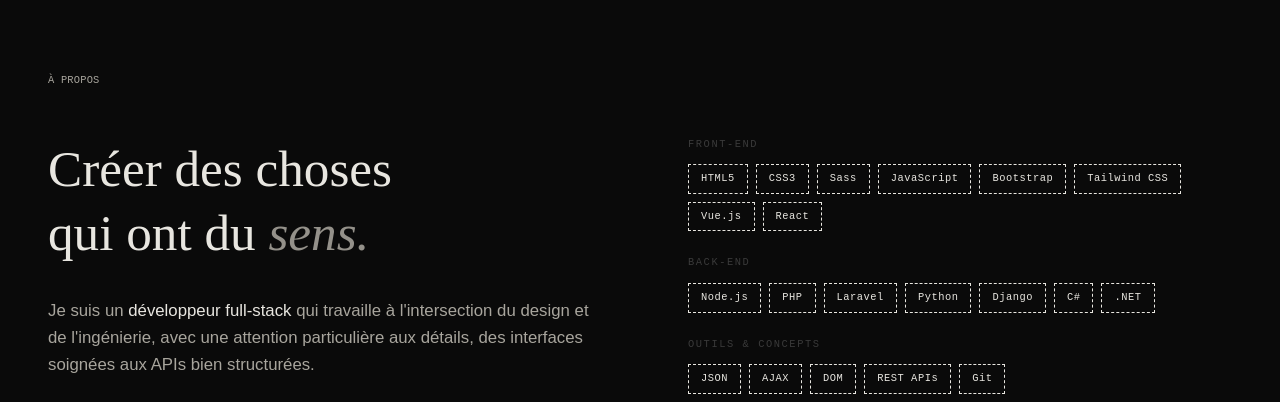
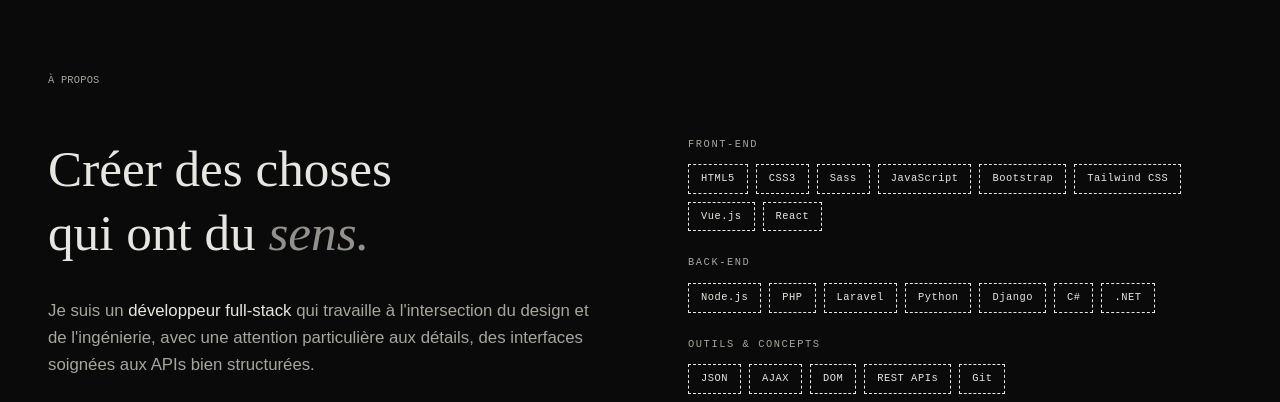
Before and after one commit to Alxlx97/Portfolio, a React (Vite) app: page / in a window 1280 px wide. Shown: the part 840-1242 px from the top of the page. Built offline with nearby package versions, Linux system fonts and the light colour scheme.

Commit message:
Edit color of the skills h4

```diff
--- a/src/components/About.jsx
+++ b/src/components/About.jsx
@@ -56,7 +56,7 @@ export default function About() {
 
                 <div ref={skillRef} className="fade-up space-y-6">
                     {Object.entries(skills).map(([category, tags]) => (<div key={category}>
-                        <h4 className="font-mono-custom text-[0.65rem] tracking-[.15em] uppercase text-[#3a3a3a] mb-3">
+                        <h4 className="font-mono-custom text-[0.65rem] tracking-[.15em] uppercase text-[#a8a59d] mb-3">
                             {category}
                         </h4>
                         <div className="flex flex-wrap gap-2">
```
